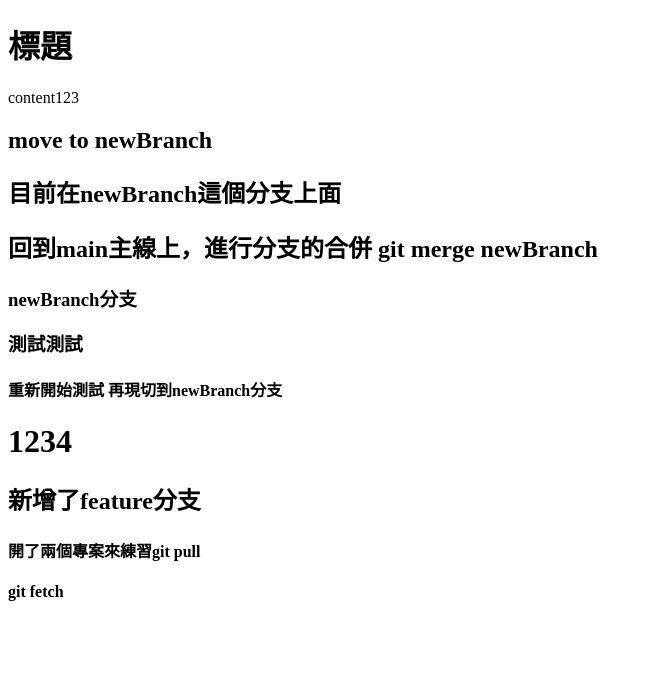
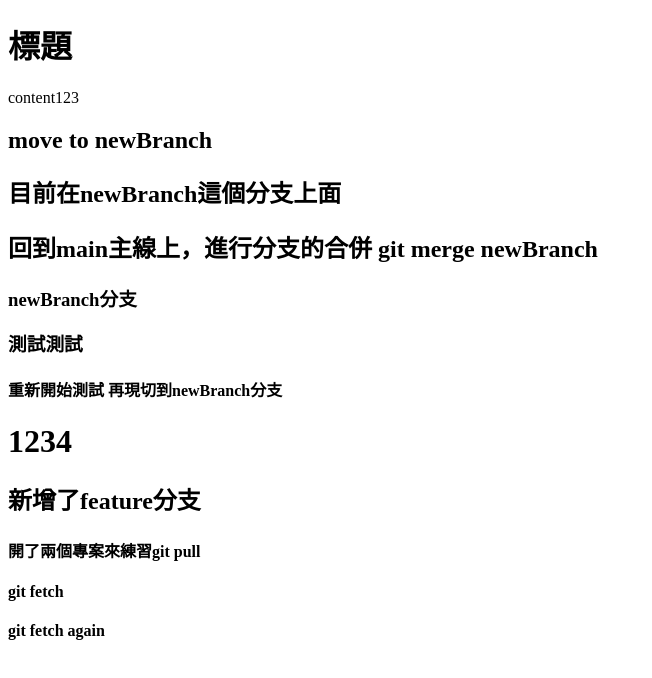
Before and after one commit to Iven10252158/gitTest, a plain HTML site: page index.html in a window 1280 px wide. Shown: the whole page, without its empty margins (0-652 px from the left). Drawn offline with Linux system fonts and the light colour scheme.

Commit message:
add h4 again

```diff
--- a/index.html
+++ b/index.html
@@ -21,5 +21,6 @@
 
     <h4>開了兩個專案來練習git pull</h4>
     <h4>git fetch</h4>
+    <h4>git fetch again</h4>
 </body>
 </html>
```
